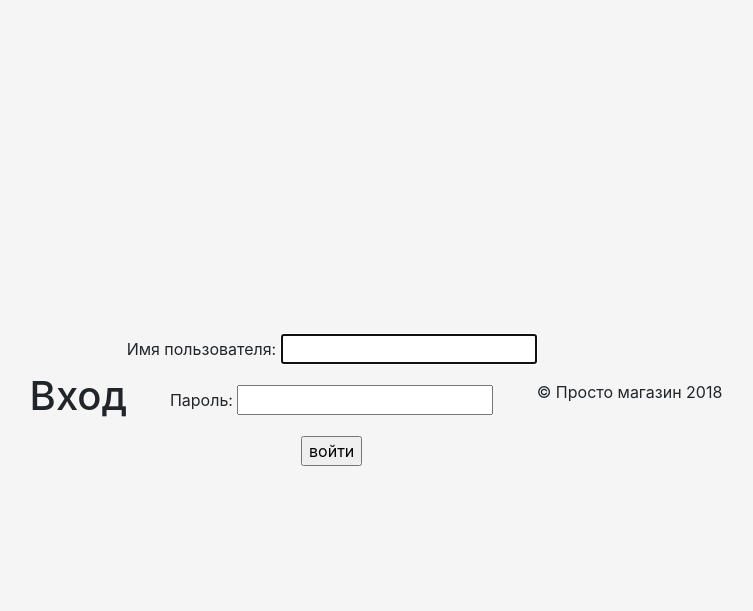
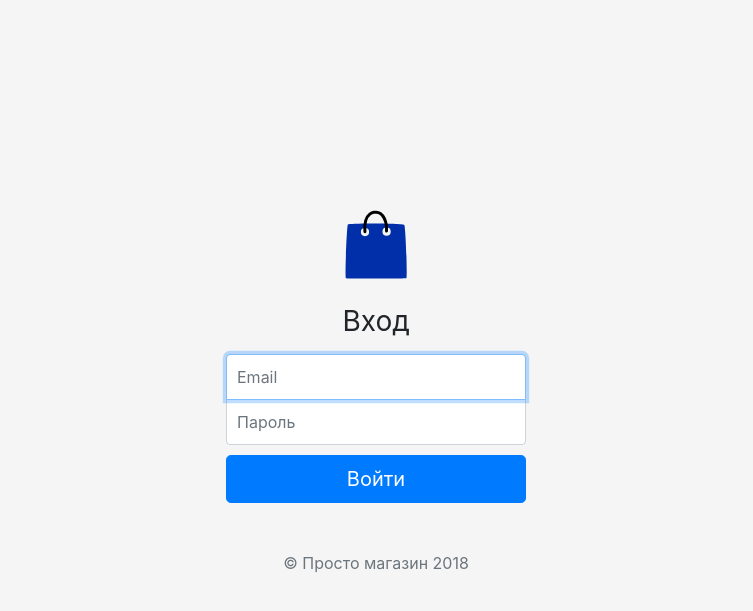
Before and after one commit to dmitrii1991/Netology, a Django app: page /prosto/login/ in a window 1280 px wide. Shown: the top 611 px of the page, without its empty margins (264-1017 px from the left). Run offline with Django 3.2, Linux system fonts and the light colour scheme; some libraries are stand-ins or nearby versions.

Commit message:
Add files via upload

```diff
--- a/Django/diplom/work/templates/registration/login.html
+++ b/Django/diplom/work/templates/registration/login.html
@@ -13,21 +13,26 @@
 <body class="text-center" data-gr-c-s-loaded="true">
 
 
-<!--LoginView-->
-<h1>Вход</h1><br/>
-<div>
-  {% if user.is_authenticated %}
-    <p>Вы уже выполнили вход</p>
-  {% else %}
-    <form method="post">
-      {% csrf_token %}
-      {{ form.as_p }}
-      <input type="hidden" name="next" value="{{ next }}">
-      <input type="submit" value="войти">
-    </form>
-  {% endif%}
-</div>
-<p>© Просто магазин 2018</p>
+<form class="form-signin" method="post">
+  {% csrf_token %}
+  <input type="hidden" name="next" value="">
+  <img class="mb-4" src="{% static 'logo.svg' %}" alt="" width="72" height="72">
+
+
+  <h1 class="h3 mb-3 font-weight-normal">Вход</h1>
+  <label for="inputEmail" class="sr-only">Email</label>
+  <input type="email" id="inputEmail" class="form-control" placeholder="Email" name="email"
+         value="" required="" autofocus="" data-cip-id="inputEmail">
+  <label for="inputPassword" class="sr-only">Password</label>
+  <input type="password" id="inputPassword" class="form-control" placeholder="Пароль"
+         name="password" required="" data-cip-id="inputPassword">
+
+  <button class="btn btn-lg btn-primary btn-block" type="submit">Войти</button>
+  <p class="mt-5 mb-3 text-muted">© Просто магазин 2018</p>
+</form>
+{% if error %}
+    <p>{{ error }}</p>
+{% endif %}
 
 <script src="{% static 'jquery-3.3.1.slim.min.js' %}"></script>
 <script src="{% static 'popper.min.js' %}"></script>
--- a/Django/diplom/work/urls.py
+++ b/Django/diplom/work/urls.py
@@ -1,6 +1,6 @@
 from django.urls import path
-from .views import smartphones, phone, accessories, index, RegisterView
-from django.contrib.auth.views import LoginView, LogoutView  # авторизация вход, выход
+from .views import smartphones, phone, accessories, index, RegisterView, LoginView
+from django.contrib.auth.views import LogoutView  # выход
 
 
 urlpatterns = [
@@ -8,8 +8,8 @@ urlpatterns = [
     path('smartphones/', smartphones, name='smartphones'),
     path('smartphones/<int:bd_id>/', phone, name='phone'),
     path('smartphones/accessories/', accessories, name='accessories'),
-    path('login/', LoginView.as_view(redirect_field_name='redirect_to'), name='auth_login'),  # авторизация вход redirect_to - переход по заданному пути
-    path('logout/', LogoutView .as_view(redirect_field_name='redirect_to'), name='logout_view'),  # авторизация выход
+    path('login/', LoginView.as_view(), name='auth_login'),  # авторизация вход redirect_to - переход по заданному пути
+    path('logout/', LogoutView.as_view(redirect_field_name='redirect_to'), name='logout_view'),  # авторизация выход
     path('signup/',  RegisterView.as_view(), name='signup'),
     #
     # path('logout/', auth.views.logout_view, name='logout_view'),
--- a/Django/diplom/work/views.py
+++ b/Django/diplom/work/views.py
@@ -3,11 +3,13 @@ from django.shortcuts import render, redirect
 from django.urls import reverse  # использов. тега шаблона url
 from django.views.generic import TemplateView  # Рендер шаблона/классы-представления
 from django.contrib.auth.models import User  # доступ к пользователям
-from django.core.exceptions import ObjectDoesNotExist #
+from django.core.exceptions import ObjectDoesNotExist  # подключение ошибок
+from django.contrib.auth import authenticate, login  # доступ к регистрации
 
 from .models import Bd
 
 import random
+
 
 def smartphones(request):
     template = 'work/smartphones.html'
@@ -15,16 +17,19 @@ def smartphones(request):
     context = {'phones': phones}
     return render(request, template, context)
 
+
 def phone(request, bd_id):
     template = 'work/phone.html'
     phone = Bd.objects.get(pk=bd_id)
     context = {'phone': phone}
     return render(request, template, context)
 
+
 def accessories(request):
     template = 'work/empty_section.html'
     context= {}
     return render(request, template, context)
+
 
 def index(request):
     template = 'work/index.html'
@@ -34,21 +39,48 @@ def index(request):
     context = {'phones': choices}
     return render(request, template, context)
 
+
+class LoginView(TemplateView):
+    template_name = "registration/login.html"
+
+    def dispatch(self, request, *args, **kwargs):
+        context = {}
+        if request.method == 'POST':
+            email = request.POST['email']
+            password = request.POST['password']
+            # поиск пользователя по почте
+            try:
+                user_ = User.objects.get(email=email)
+            except ObjectDoesNotExist:
+                pass
+            # Авторизация
+            user = authenticate(request, username=user_.username, password=password)
+            if user:
+                login(request, user)
+                return redirect("/prosto/")
+            else:
+                context['error'] = "Логин или пароль неправильные"
+        return render(request, self.template_name, context)
+
+
 class RegisterView(TemplateView):
     template_name = "registration/signup.html"
 
     def dispatch(self, request, *args, **kwargs):
+        context = {}
         if request.method == 'POST':
             username = request.POST.get('username')
             email = request.POST.get('email')
             password = request.POST.get('password')
             password2 = request.POST.get('password2')
-
+            # Провекрка повторную регистрацию
             if password == password2:
                 try:
-                    _ = User.objects.get(username='1112')
+                    _ = User.objects.get(username=username)
                 except ObjectDoesNotExist:
-                    return render(request, self.template_name)
-                else:
                     User.objects.create_user(username, email, password)  # создание пользователя
                     return redirect(reverse("auth_login"))  # возврат на авторизацию
+                else:
+                    context['error'] = "Такой поользователь есть"
+
+        return render(request, self.template_name, context)
```
Also changed, not shown: Django/diplom/db.sqlite3.
